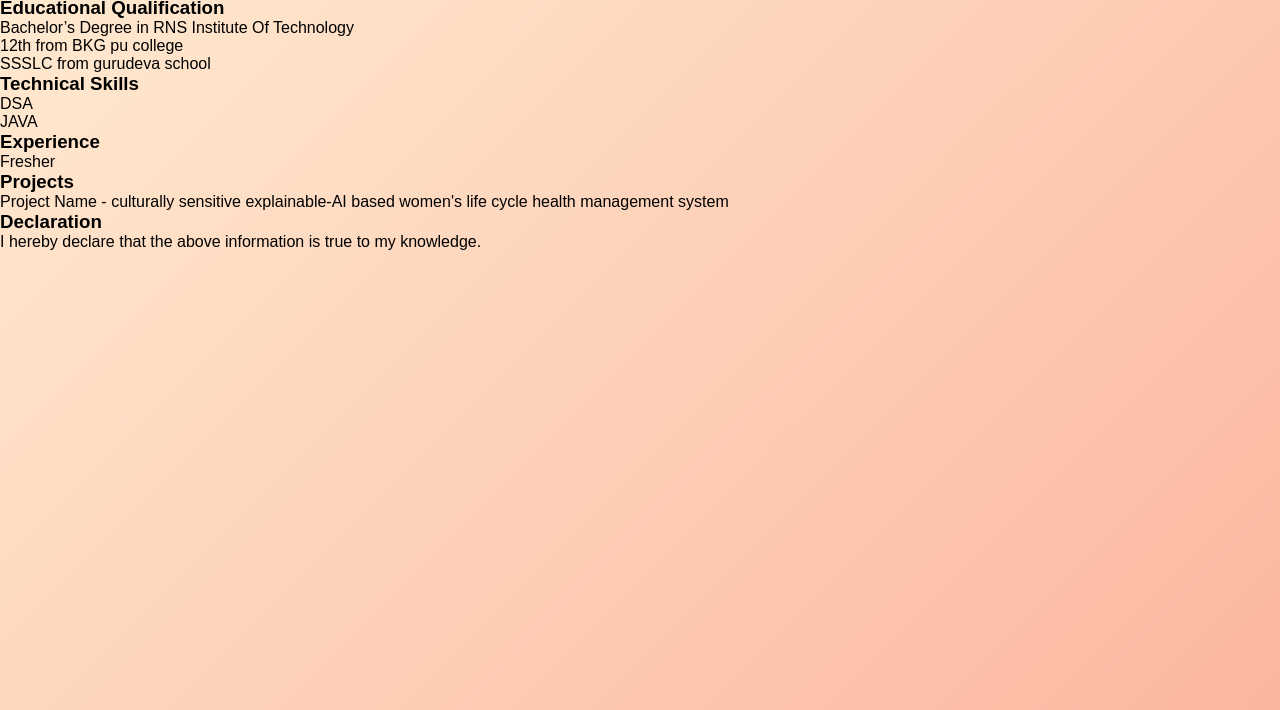
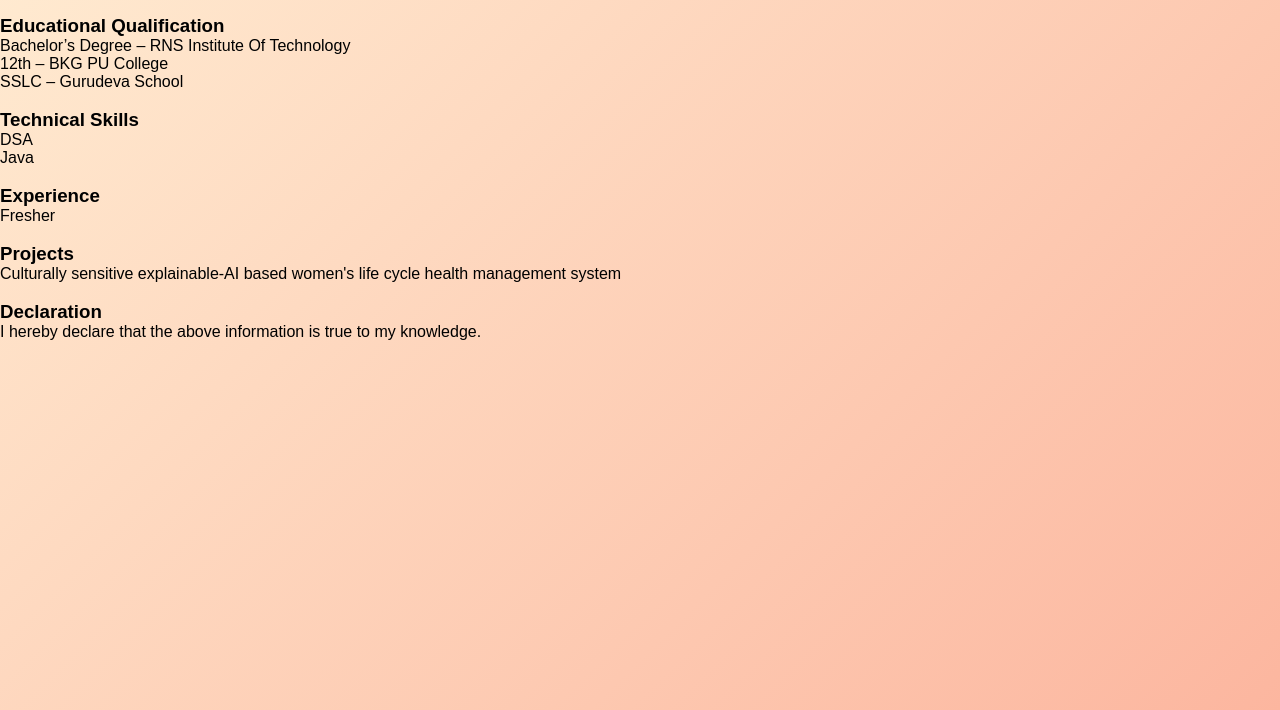
Before and after one commit to manasab660-blip/my-website, a plain HTML site: page resume.html in a window 1280 px wide. Shown: the part 90-800 px from the top of the page. Drawn offline with Linux system fonts and the light colour scheme.

Commit message:
Update resume.html

```diff
--- a/resume.html
+++ b/resume.html
@@ -13,34 +13,44 @@
 </div>
 
 <div class="content-box">
+
     <h3>Career Objective</h3>
-    <p>To secure a challenging position where I can contribute my skills and grow professionally.
+    <p>To secure a challenging position where I can contribute my skills and grow professionally.</p>
 
-    </p>
+    <br> <!-- Space -->
 
     <h3>Educational Qualification</h3>
     <ul>
-        <li>Bachelor’s Degree in RNS Institute Of Technology</li>
-        <li>12th from BKG pu college</li>
-        <li>SSSLC from gurudeva school</li>
+        <li>Bachelor’s Degree – RNS Institute Of Technology</li>
+        <li>12th – BKG PU College</li>
+        <li>SSLC – Gurudeva School</li>
     </ul>
+
+    <br>
 
     <h3>Technical Skills</h3>
     <ul>
         <li>DSA</li>
-        <li>JAVA</li>
+        <li>Java</li>
     </ul>
+
+    <br>
 
     <h3>Experience</h3>
     <p>Fresher</p>
 
+    <br>
+
     <h3>Projects</h3>
     <ul>
-        <li>Project Name - culturally sensitive explainable-AI based women's life cycle health management system</li>
+        <li>Culturally sensitive explainable-AI based women's life cycle health management system</li>
     </ul>
+
+    <br>
 
     <h3>Declaration</h3>
     <p>I hereby declare that the above information is true to my knowledge.</p>
+
 </div>
 
 </body>
```
